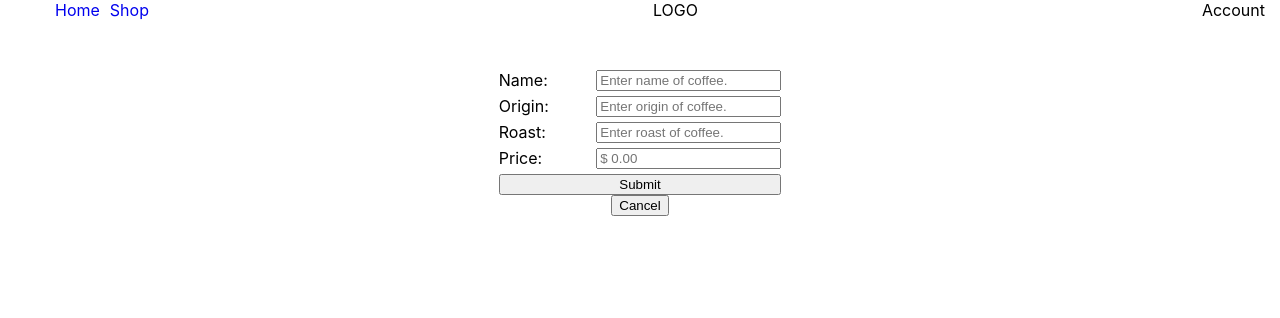
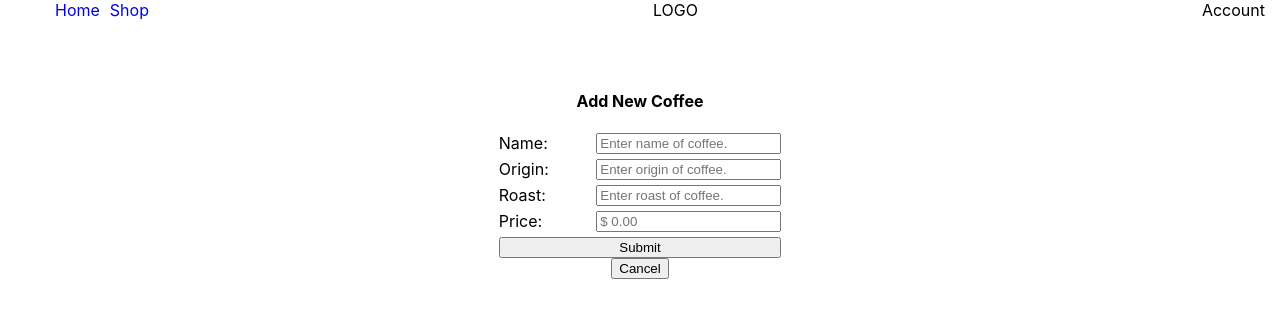
Before and after one commit to jfpalchak/inventory-tracker, a React (Create React App) app: page / in a window 1280 px wide. Both pictures are taken after a click on the button "Add Coffee". Shown: the top 318 px of the page. Built offline with nearby package versions, Linux system fonts and the light colour scheme.

Commit message:
add headers to differentiate form components

```diff
--- a/src/components/EditCoffeeForm.js
+++ b/src/components/EditCoffeeForm.js
@@ -20,6 +20,7 @@ function EditCoffeeForm(props) {
   }
   return (
     <React.Fragment>
+      <h4>Edit {coffee.name}</h4>
       <ReusableForm
         formSubmissionHandler={handleFormSubmission}
         buttonText="Update"
--- a/src/components/NewCoffeeForm.js
+++ b/src/components/NewCoffeeForm.js
@@ -21,6 +21,7 @@ function NewCoffeeForm(props) {
 
   return (
     <React.Fragment>
+      <h4>Add New Coffee</h4>
       <ReusableForm
         formSubmissionHandler={handleFormSubmission}
         buttonText="Submit"
```
